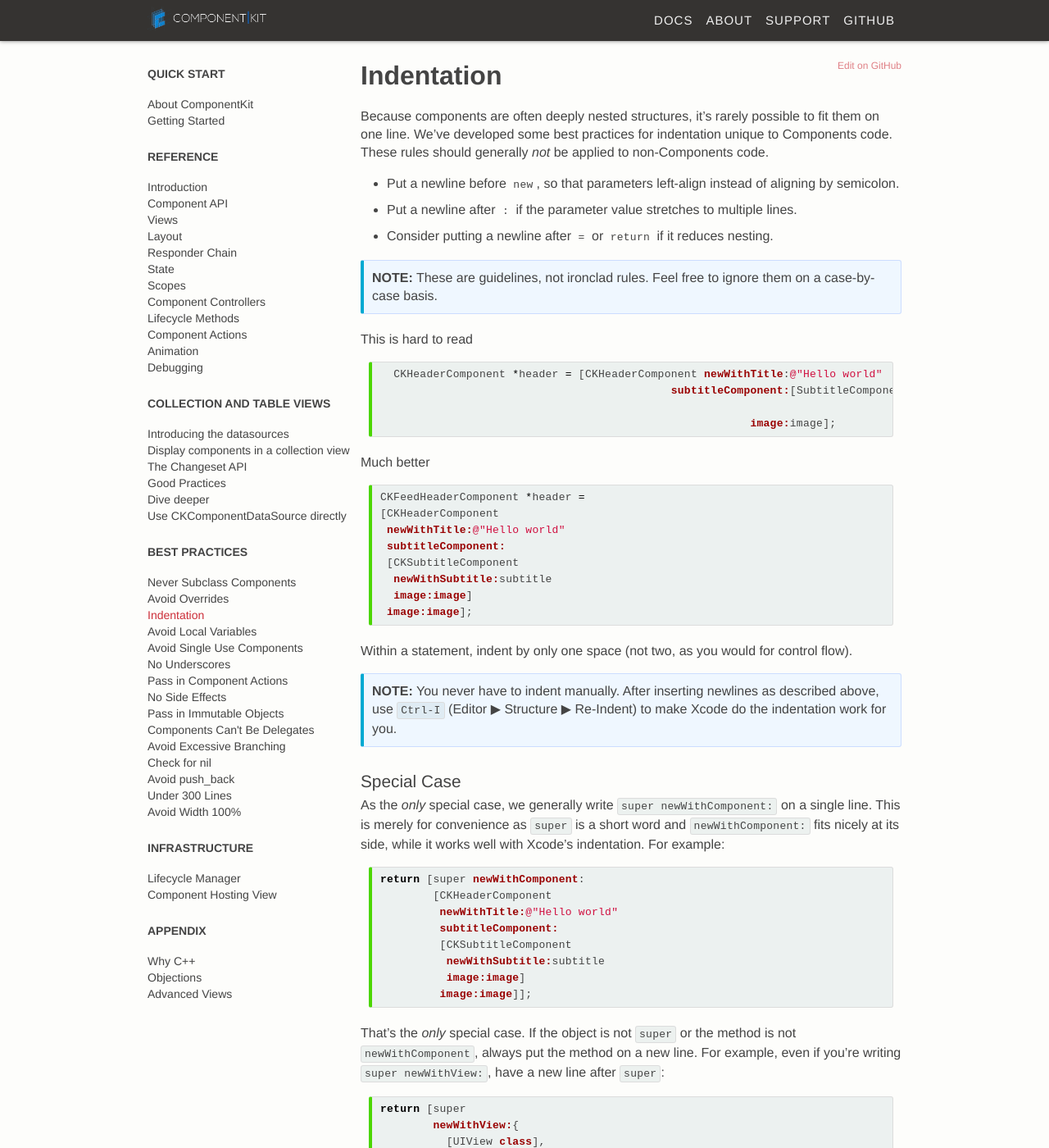
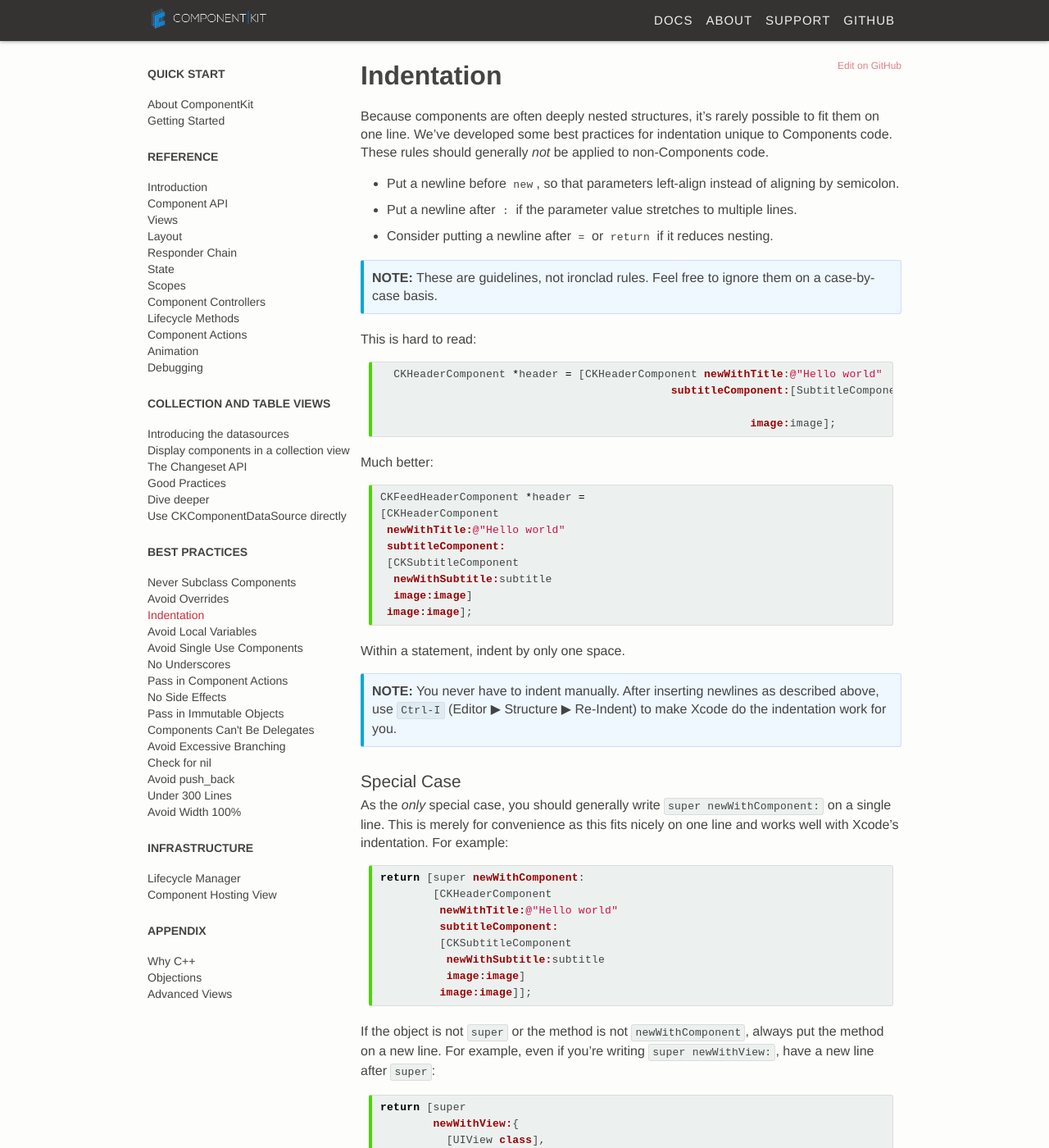
Before and after one commit to dstnbrkr/componentkit, a Jekyll site: the page built from _docs/indentation.md, in a window 1280 px wide and 1400 px high. Shown: the whole window at 82% size. Built offline with Jekyll 4.4.1, drawn with Linux system fonts in a browser that asks for light colours; Markdown is read by kramdown in place of the engine named in the settings; comment, search, counter and statistics services are not loaded.

Commit message:
Indentation

````diff
--- a/_docs/indentation.md
+++ b/_docs/indentation.md
@@ -16,7 +16,7 @@
   </p>
 </div>
 
-This is hard to read
+This is hard to read:
 
 {% highlight objc++ cssclass=redhighlight %}
   CKHeaderComponent *header = [CKHeaderComponent newWithTitle:@"Hello world"
@@ -25,9 +25,9 @@
                                                         image:image];
 {% endhighlight %}
 
-Much better
+<p>Much better:</p>
 
-```objc++
+{% highlight objc++ %}
 CKFeedHeaderComponent *header =
 [CKHeaderComponent
  newWithTitle:@"Hello world"
@@ -36,9 +36,9 @@
   newWithSubtitle:subtitle
   image:image]
  image:image];
-```
+{% endhighlight %}
 
-Within a statement, indent by only one space (not two, as you would for control flow).
+<p>Within a statement, indent by only one space.</p>
 
 <div class="note">
   <p>
@@ -48,7 +48,7 @@
 
 ### Special Case
 
-As the *only* special case, we generally write `super newWithComponent:` on a single line. This is merely for convenience as `super` is a short word and `newWithComponent:` fits nicely at its side, while it works well with Xcode's indentation. For example:
+As the *only* special case, you should generally write `super newWithComponent:` on a single line. This is merely for convenience as this fits nicely on one line and works well with Xcode's indentation. For example:
 
 ```objc++
 return [super newWithComponent:
@@ -61,7 +61,7 @@
          image:image]];
 ```
 
-That's the *only* special case. If the object is not `super` or the method is not `newWithComponent`, always put the method on a new line. For example, even if you're writing `super newWithView:`, have a new line after `super`:
+If the object is not `super` or the method is not `newWithComponent`, always put the method on a new line. For example, even if you're writing `super newWithView:`, have a new line after `super`:
 
 ```objc++
 return [super
````
